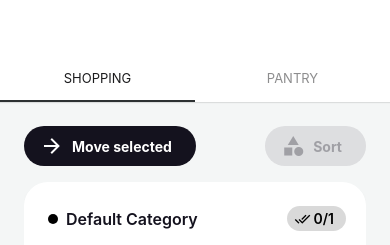
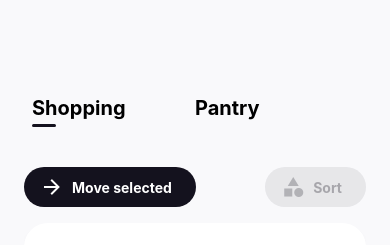
Before and after one commit to JRSayer/baskit-app, a React Native app: screen / in a window 390 px wide. Shown: the top 245 px of the page. Built offline with nearby package versions, Linux system fonts and the light colour scheme.

Commit message:
Custom Tab Navs

```diff
--- a/src/navigation/AppNavigator.tsx
+++ b/src/navigation/AppNavigator.tsx
@@ -1,7 +1,9 @@
 import * as React from 'react';
-import { NavigationContainer } from '@react-navigation/native';
+import { Animated, View, TouchableOpacity } from 'react-native';
+import { NavigationContainer, DefaultTheme } from '@react-navigation/native';
 import { createStackNavigator } from '@react-navigation/stack';
 // import { createMaterialTopTabNavigator } from '@react-navigation/material-top-tabs';
+import { MaterialTopTabBarProps } from '@react-navigation/material-top-tabs/src/types'
 
 import ShoppingScreen from '../screens/ShoppingScreen';
 import PantryScreen from '../screens/PantryScreen';
@@ -17,6 +19,7 @@ import PantryItemAddModalCategoryCreateScreen from '../screens/PantryItemAddModa
 import PantryCategoryUpdateModalScreen from '../screens/PantryCategoryUpdateModalScreen'
 
 import { MainTab, MainTabRoutes, ShoppingStack, ShoppingStackRoutes, PantryStack, PantryStackRoutes } from './MainRoutes';
+import hexToRGBa from '../functions/helperFunctions';
 
 // const ShoppingStack = createStackNavigator();
 const ShoppingStackNavigator = (): React.ReactElement => {
@@ -66,18 +69,120 @@ const PantryStackNavigator = (): React.ReactElement => {
     )
 };
 
+function MyTabBar({ state, descriptors, navigation, position }: MaterialTopTabBarProps) {
+    return (
+      <View style={{
+          flexDirection: 'row',
+          paddingTop: 96,
+          backgroundColor: '#F9F9FB',
+          paddingHorizontal: 32,
+          paddingBottom: 16
+          }}>
+        {state.routes.map((route, index) => {
+          const { options } = descriptors[route.key];
+          const label =
+            options.tabBarLabel !== undefined
+              ? options.tabBarLabel
+              : options.title !== undefined
+              ? options.title
+              : route.name;
+
+          const isFocused = state.index === index;
+
+          const onPress = () => {
+            const event = navigation.emit({
+              type: 'tabPress',
+              target: route.key,
+              canPreventDefault: true,
+            });
+
+            if (!isFocused && !event.defaultPrevented) {
+              // The `merge: true` option makes sure that the params inside the tab screen are preserved
+            //   navigation.navigate({ name: route.name, merge: true });
+              navigation.navigate(route.name);
+            }
+          };
+
+          const onLongPress = () => {
+            navigation.emit({
+              type: 'tabLongPress',
+              target: route.key,
+            });
+          };
+
+          const inputRange = state.routes.map((_, i) => i);
+          const opacity = position.interpolate({
+            inputRange,
+            outputRange: inputRange.map(i => (i === index ? 1 : 0)),
+          });
+
+          return (
+            <TouchableOpacity
+              accessibilityRole="button"
+              accessibilityState={isFocused ? { selected: true } : {}}
+              accessibilityLabel={options.tabBarAccessibilityLabel}
+              testID={options.tabBarTestID}
+              onPress={onPress}
+              onLongPress={onLongPress}
+              style={{
+                  flex: 1,
+                }}
+            >
+                {!isFocused ? (
+                    <Animated.Text style={{
+                        // color: hexToRGBa("#14121E", 0.25),
+                        fontSize: 20,
+                        fontWeight: '700',
+                        marginBottom: 4
+                        }}>
+                      {label}
+                    </Animated.Text>
+                ):(
+                    <Animated.Text style={{
+                        fontSize: 20,
+                        fontWeight: '700',
+                        marginBottom: 4
+                        }}>
+                      {label}
+                    </Animated.Text>
+                )}
+              {/* <Animated.Text style={{
+                  opacity,
+                //   backgroundColor: '#f6e',
+                  fontSize: 20,
+                  fontWeight: '700',
+                  marginBottom: 4
+                  }}>
+                {label}
+              </Animated.Text> */}
+              <Animated.View style={{
+                  opacity,
+                  backgroundColor: '#14121E',
+                  height: 3,
+                  width: 24,
+                  borderRadius: 32
+              }}></Animated.View>
+            </TouchableOpacity>
+          );
+        })}
+      </View>
+    );
+  }
+
+
 const MainNavigation = (): React.ReactElement => {
     return (
         <NavigationContainer>
             <MainTab.Navigator
-                screenOptions={{
-                    tabBarStyle: {
-                        marginTop: 54
-                    },
-                    tabBarIndicatorStyle: {
-                        backgroundColor: '#2d3132'
-                    }
-                }}
+                // screenOptions={{
+                //     tabBarStyle: {
+                //         marginTop: 54
+                //     },
+                //     tabBarIndicatorStyle: {
+                //         backgroundColor: '#2d3132'
+                //     }
+                // }}
+                tabBar={props => <MyTabBar {...props} />}
             >
                 <MainTab.Screen name={MainTabRoutes.ShoppingTab} component={ShoppingStackNavigator} />
                 <MainTab.Screen name={MainTabRoutes.PantryTab} component={PantryStackNavigator} />
--- a/src/screens/PantryScreen.tsx
+++ b/src/screens/PantryScreen.tsx
@@ -91,7 +91,7 @@ function ListScreen() {
                 {/* <Header title={'List'} /> */}
                 <View style={{flexDirection: 'row', justifyContent: 'flex-end'}}>
                     <TouchableOpacity style={{
-                        backgroundColor: hexToRGBa('#14121E', 0.1),
+                        backgroundColor: hexToRGBa('#14121E', 0.08),
                         flexDirection: 'row',
                         alignItems: 'center',
                         paddingHorizontal: 16,
@@ -99,7 +99,7 @@ function ListScreen() {
                         paddingRight: 24,
                         borderRadius: 64
                     }}>
-                        <MaterialIcon name='category' color={hexToRGBa('#14121E', 0.3)} size={24} style={{marginRight: 8}}/>
+                        <MaterialIcon name='category' color={hexToRGBa('#14121E', 0.25)} size={24} style={{marginRight: 8}}/>
                         <Text style={{color: hexToRGBa('#14121E', 0.3), fontWeight: '700'}}>Sort</Text>
                     </TouchableOpacity>
                 </View>
@@ -120,7 +120,7 @@ function ListScreen() {
 const styles = StyleSheet.create({
     container: {
         flex: 1,
-        backgroundColor: '#F4F6F6',
+        backgroundColor: '#F9F9FB',
         paddingLeft: 24,
         paddingRight: 24,
         paddingTop: 24
--- a/src/screens/ShoppingScreen.tsx
+++ b/src/screens/ShoppingScreen.tsx
@@ -121,7 +121,7 @@ function ListScreen() {
                         <Text style={{color: '#fff', fontWeight: '700'}}>Move selected</Text>
                     </TouchableOpacity>
                     <TouchableOpacity style={{
-                        backgroundColor: hexToRGBa('#14121E', 0.1),
+                        backgroundColor: hexToRGBa('#14121E', 0.08),
                         flexDirection: 'row',
                         alignItems: 'center',
                         paddingHorizontal: 16,
@@ -129,7 +129,7 @@ function ListScreen() {
                         paddingRight: 24,
                         borderRadius: 64
                     }}>
-                        <MaterialIcon name='category' color={hexToRGBa('#14121E', 0.3)} size={24} style={{marginRight: 8}}/>
+                        <MaterialIcon name='category' color={hexToRGBa('#14121E', 0.25)} size={24} style={{marginRight: 8}}/>
                         <Text style={{color: hexToRGBa('#14121E', 0.3), fontWeight: '700'}}>Sort</Text>
                     </TouchableOpacity>
                 </View>
@@ -151,7 +151,7 @@ function ListScreen() {
 const styles = StyleSheet.create({
     container: {
         flex: 1,
-        backgroundColor: '#F4F6F6',
+        backgroundColor: '#F9F9FB',
         paddingLeft: 24,
         paddingRight: 24,
         paddingTop: 24
```
